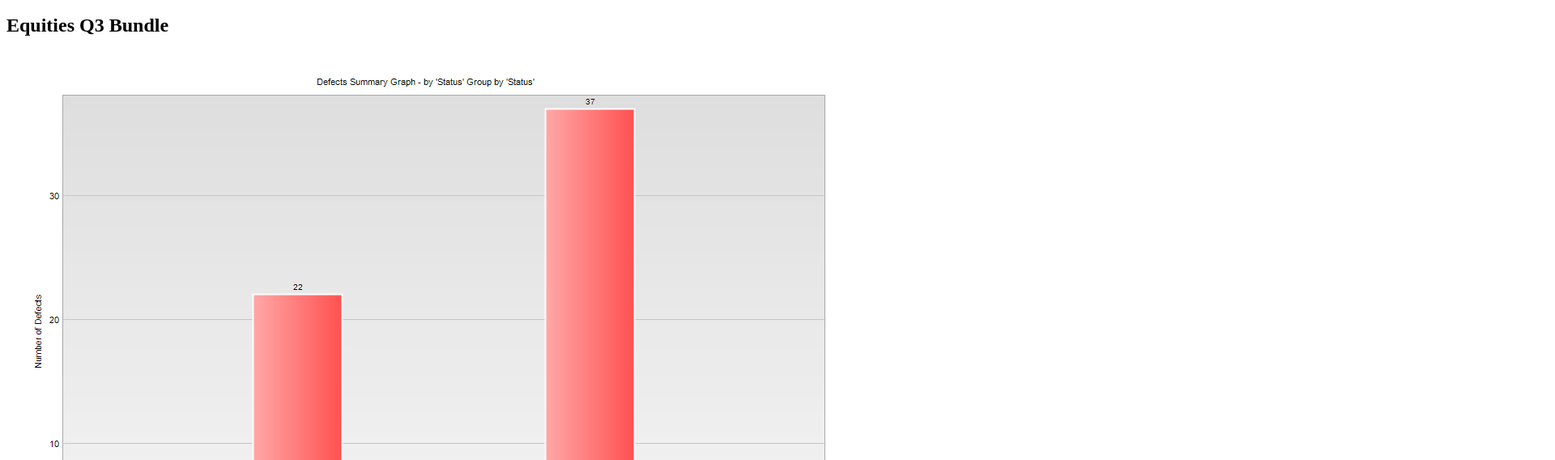
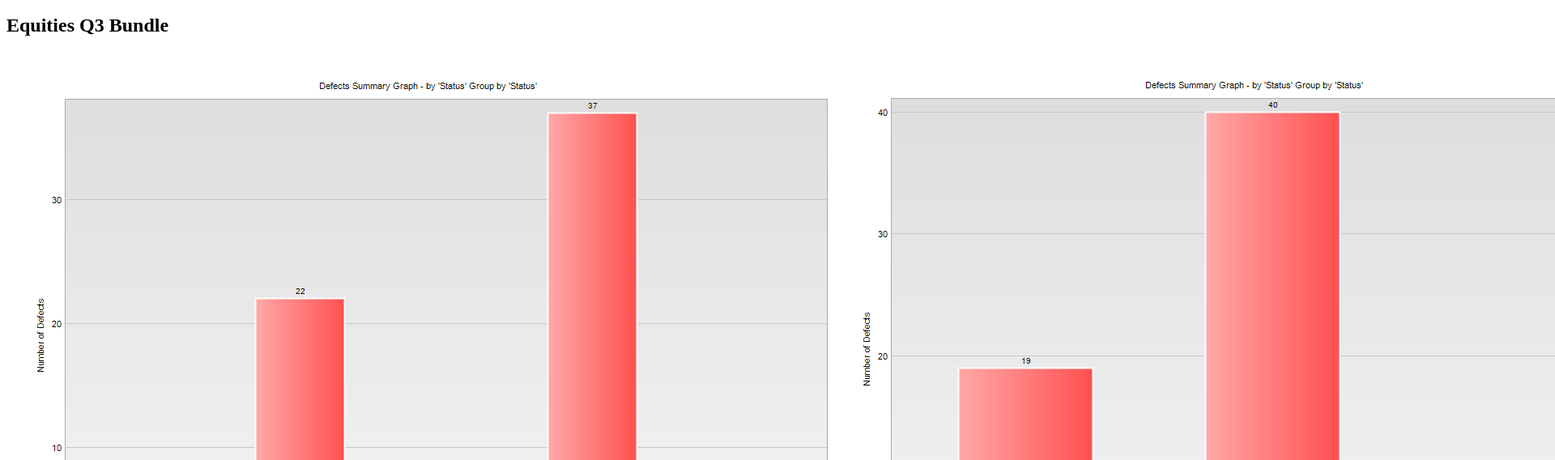
Before and after one commit to edgtmx/edgtmx.github.io, a plain HTML site: page index.html in a window 1280 px wide. Shown: the part 48-616 px from the top of the page at 81% size, 1920 px wide, since content can reach past the window. Drawn offline with Linux system fonts and the light colour scheme.

Commit message:
add table row to organize graphs

```diff
--- a/index.html
+++ b/index.html
@@ -3,8 +3,12 @@
 <body>
 <h1>Significant Projects</h1>
 <h2>Equities Q3 Bundle</h2>
-<img src="./projects/Q3_bundle/DefectsByStatus.png">
-<img src="./projects/Q3_bundle/DefectsBySeverity.png">
-<img src="./projects/Q3_bundle/TestsByStatus.png">
+<table>
+  <tr>
+    <td><img src="./projects/Q3_bundle/DefectsByStatus.png"></td>
+    <td><img src="./projects/Q3_bundle/DefectsBySeverity.png"></td>
+    <td><img src="./projects/Q3_bundle/TestsByStatus.png"></td>
+  </tr>
+</table>
 </body>
 </html>
```
